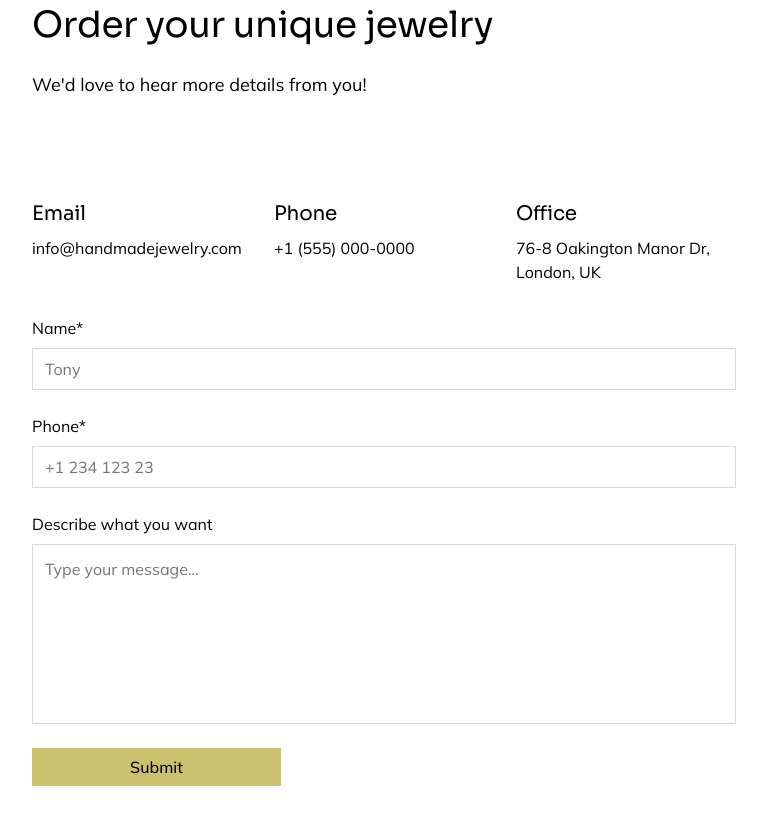
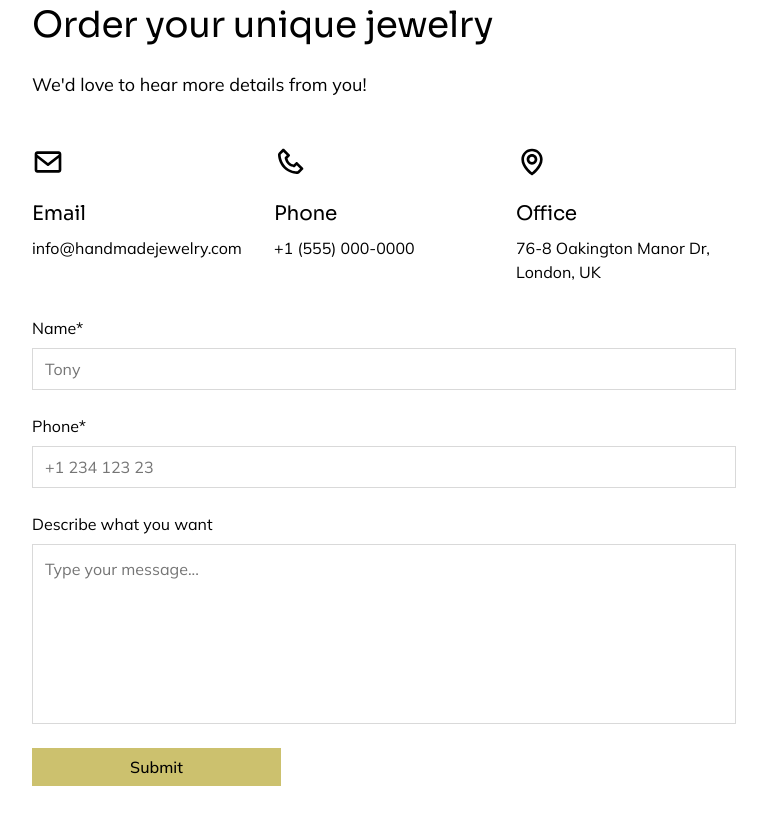
Before and after one commit to Herugriim/team-2, a plain HTML site: page index.html in a window 1280 px wide. Shown: the part 1928-2752 px from the top of the page, without its empty margins (256-1023 px from the left). Drawn offline with Linux system fonts and the light colour scheme.

Commit message:
Deploying to gh-pages from @ Herugriim/team-2@546207299e9dc7144c65f82682ffd7cd22028bba 🚀

```diff
--- a/index.html
+++ b/index.html
@@ -213,7 +213,7 @@
             <ul class="contacts-list">
                 <li class="contacts-item">
                     <svg class="contacts-icon" width="32" height="32">
-                        <use href="../img/icons.svg#email"></use>
+                        <use href="/team-2/assets/icons-B_DTSPLQ.svg#email"></use>
                     </svg>
 
                     <p class="contacts-type">Email</p>
@@ -225,7 +225,7 @@
 
                 <li class="contacts-item">
                     <svg class="contacts-icon" width="32" height="32">
-                        <use href="../img/icons.svg#phone"></use>
+                        <use href="/team-2/assets/icons-B_DTSPLQ.svg#phone"></use>
                     </svg>
 
                     <p class="contacts-type">Phone</p>
@@ -237,7 +237,7 @@
 
                 <li class="contacts-item">
                     <svg class="contacts-icon" width="32" height="32">
-                        <use href="../img/icons.svg#maps"></use>
+                        <use href="/team-2/assets/icons-B_DTSPLQ.svg#maps"></use>
                     </svg>
 
                     <p class="contacts-type">Office</p>
```
